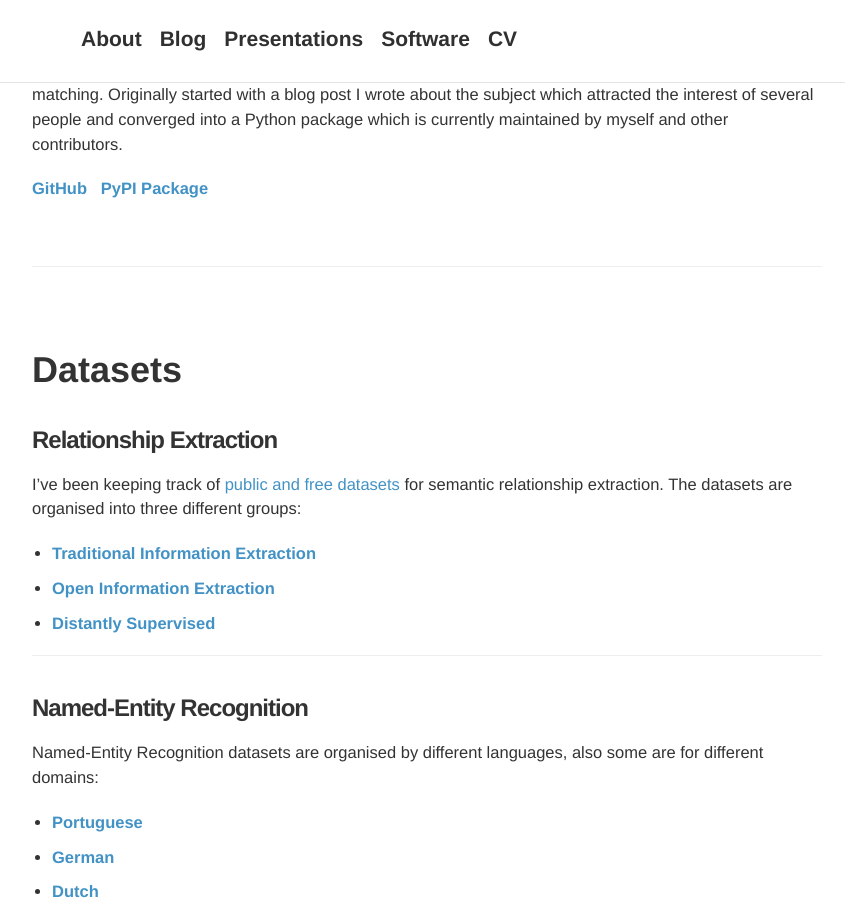
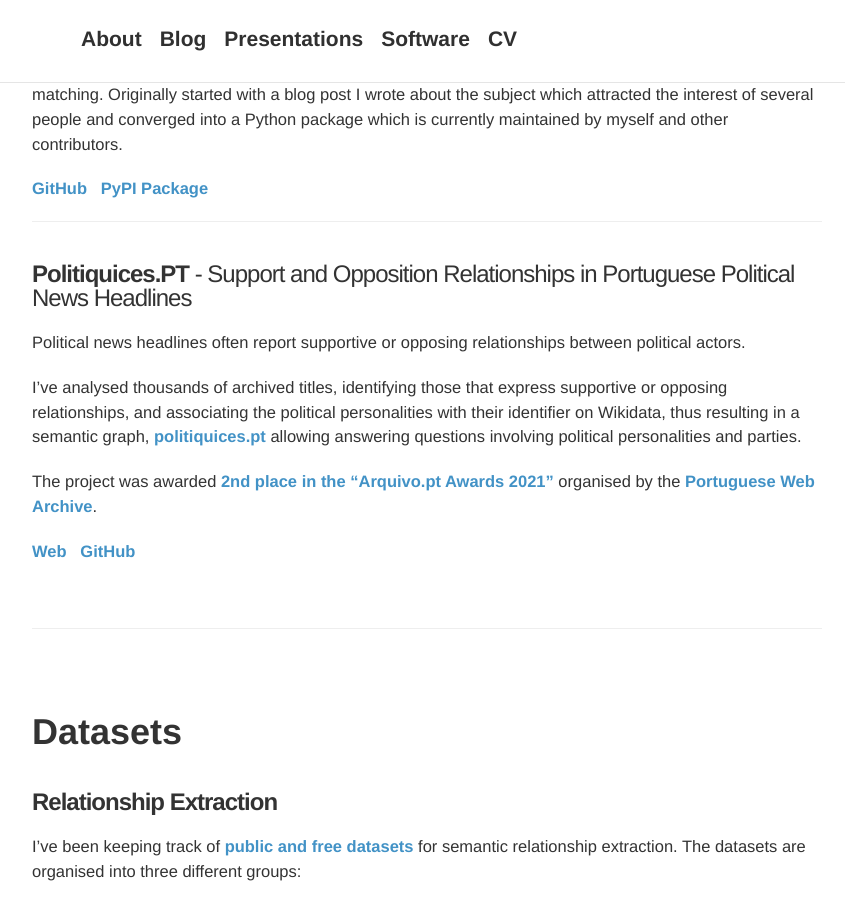
Before and after one commit to davidsbatista/davidsbatista.net, a Jekyll site: the page built from software.md, in a window 1280 px wide and 900 px high, scrolled down 718 px. Shown: the whole window, without its empty margins (213-1058 px from the left). Built offline with Jekyll 4.4.1, drawn with Linux system fonts in a browser that asks for light colours; nearby versions of some CDN libraries.

Commit message:
updating about and software

```diff
--- a/software.md
+++ b/software.md
@@ -37,6 +37,23 @@ __[GitHub](https://github.com/davidsbatista/snowball){:target="_blank"}__
 __[PyPI Package](https://pypi.org/project/snowball-extractor/){:target="_blank"}__
 
 
+---
+
+
+#### __Politiquices.PT__ ‑ Support and Opposition Relationships in Portuguese Political News Headlines
+
+Political news headlines often report supportive or opposing relationships between political actors.
+
+I've analysed thousands of archived titles, identifying those that express supportive or opposing relationships, and associating the political personalities with their identifier on Wikidata, thus resulting in a semantic graph,  [__politiquices.pt__](https://www.politiquices.pt) allowing answering questions involving political personalities and parties.
+
+The project was awarded [__2nd place in the "Arquivo.pt Awards 2021"__](https://sobre.arquivo.pt/en/meet-the-winners-of-the-arquivo-pt-award-2021/) organised by the [__Portuguese Web Archive__](https://sobre.arquivo.pt/en/help/what-is-arquivo-pt/).
+
+
+__[Web](https://www.politiquices.pt/){:target="_blank"}__
+&nbsp;
+__[GitHub](https://github.com/politiquices){:target="_blank"}__
+
+
 <br>
 
 ---
@@ -44,11 +61,12 @@ __[PyPI Package](https://pypi.org/project/snowball-extractor/){:target="_blank"}
 
 <br>
 
+
 # __Datasets__
 
 #### __Relationship Extraction__
 
-I've been keeping track of [public and free datasets](https://github.com/davidsbatista/Annotated-Semantic-Relationships-Datasets) for semantic relationship extraction. The datasets are organised into three different groups:
+I've been keeping track of [__public and free datasets__](https://github.com/davidsbatista/Annotated-Semantic-Relationships-Datasets) for semantic relationship extraction. The datasets are organised into three different groups:
 
 * [__Traditional Information Extraction__](https://github.com/davidsbatista/Annotated-Semantic-Relationships-Datasets/blob/master/README.md#tie)
 
```
Also changed, not shown: about-me.md (+2 -4 lines), index.md (+2 -4 lines).
